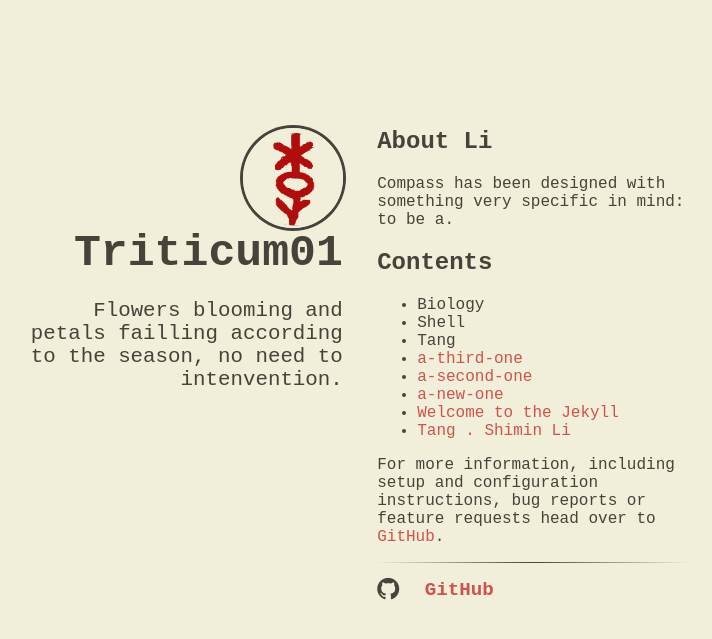
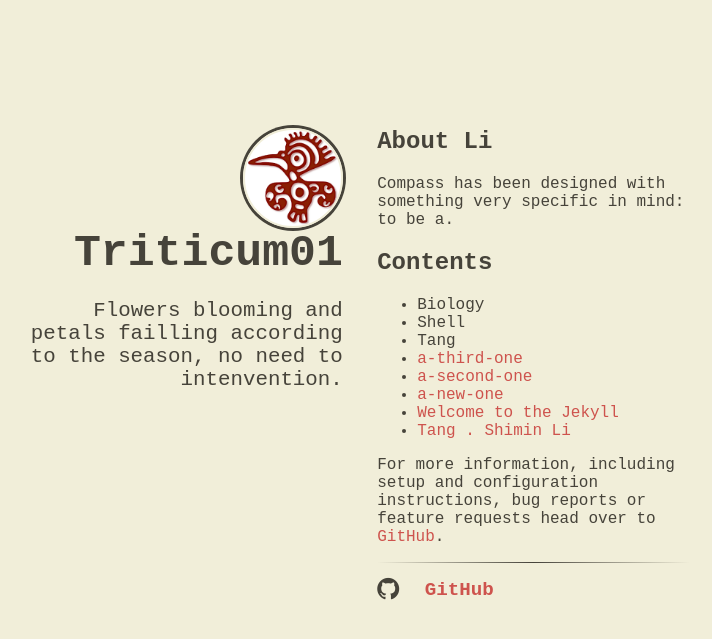
Before and after one commit to Triticum01/Triticum01.github.io, a Jekyll site: the page built from index.html, in a window 1280 px wide. Shown: the top 639 px of the page, without its empty margins (290-1002 px from the left). Built offline with Jekyll 4.4.1, drawn with Linux system fonts in a browser that asks for light colours; nearby versions of some CDN libraries.

Commit message:
Update _config.yml

```diff
--- a/_config.yml
+++ b/_config.yml
@@ -5,7 +5,7 @@ baseurl: ''
 # compass configuration
 triticum:
   # an avatar or logo (optional)
-  logo: "/images/Li-zi.png"
+  logo: "/images/red-shadow.png"
   # author will appear under the avatar (optional)
   author: "Triticum01"
   # tagline will appear under the title (optional)
```
